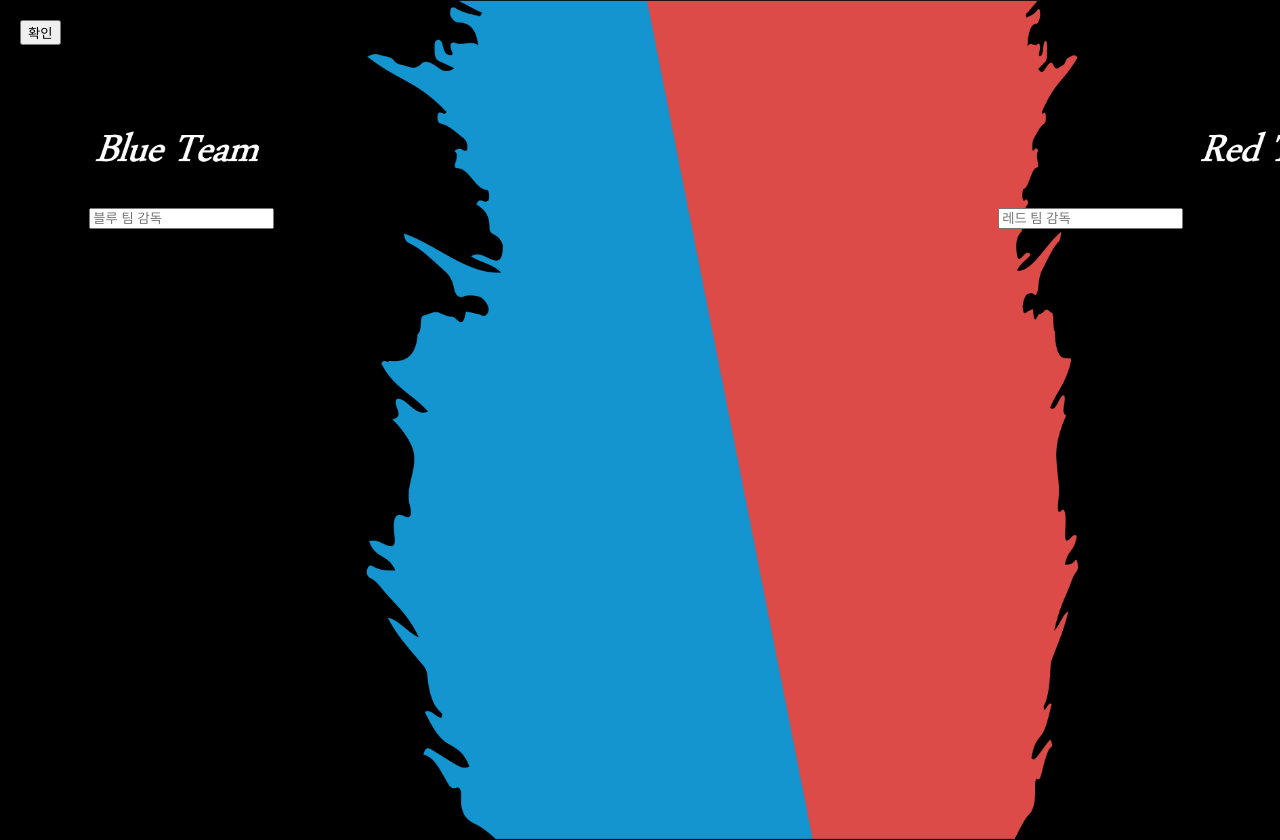
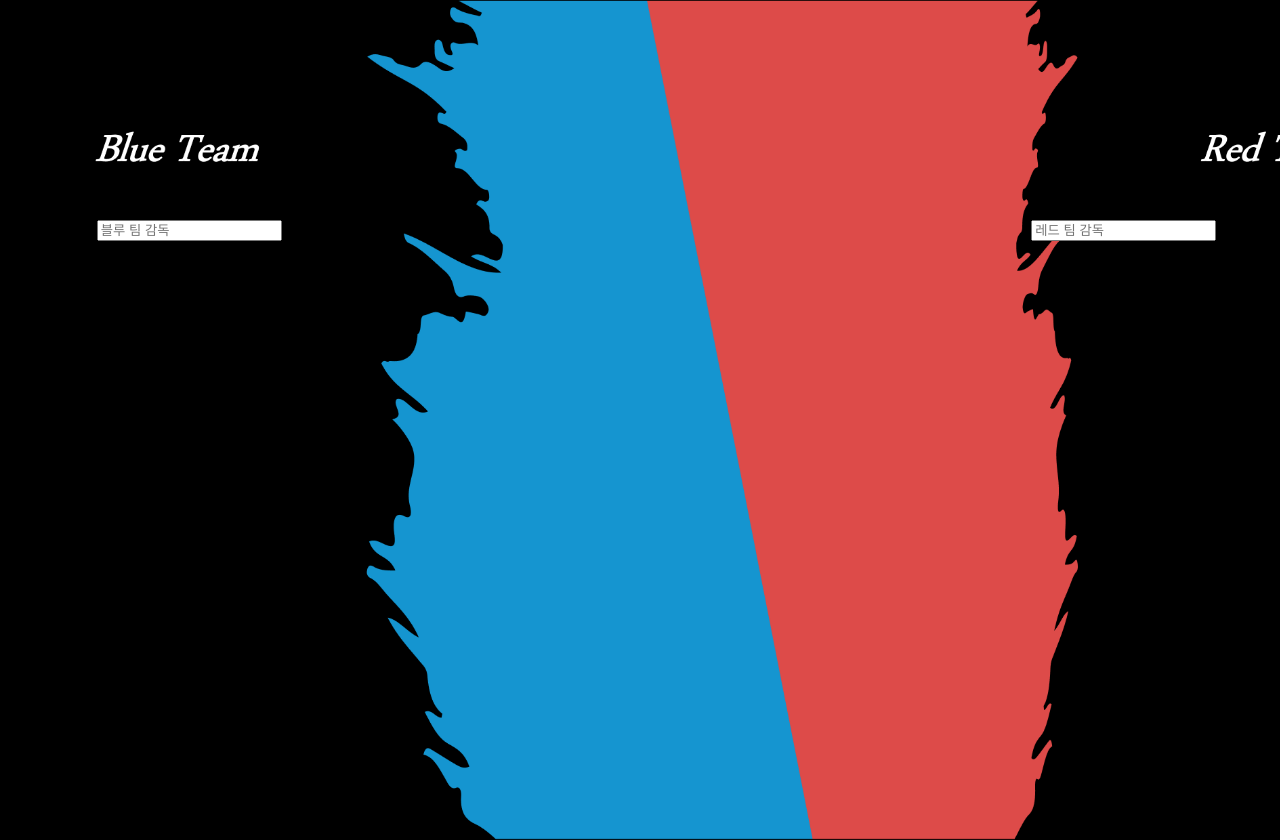
Before and after one commit to SASAHYUCHJ/SASAHYUCHJ.github.io, a plain HTML site: page index.html in a window 1280 px wide. Drawn offline with Linux system fonts and the light colour scheme.

Commit message:
Update index.html

```diff
--- a/index.html
+++ b/index.html
@@ -23,16 +23,16 @@
       margin-bottom: 10px;
     }
 
-    #input1 { /* 추가 */
+    #input1 {
       position: absolute;
       top: calc(25vh - 50%);
-      left: calc(7vw - 50%);
+      left: calc(6vw - 50%);
     }
 
     #input2 {
     position: absolute;
     top: calc(25vh - 50%);
-    left: calc(78vw - 50%);
+    left: calc(79vw - 50%);
     }
   </style>
   <script>
@@ -59,7 +59,6 @@
   <div class="container">
     <input type="text" id="input1" placeholder="블루 팀 감독" onkeypress="handleKeyPress(event)">
     <input type="text" id="input2" placeholder="레드 팀 감독" onkeypress="handleKeyPress(event)">
-    <button onclick="displayText()">확인</button>
 
     <div id="result1"></div>
     <div id="result2"></div>
```
